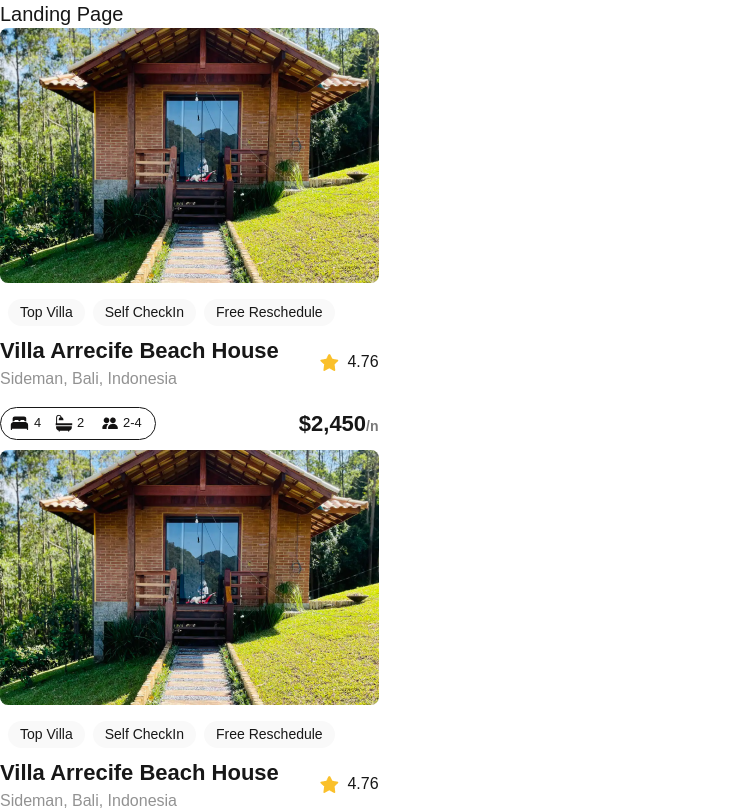
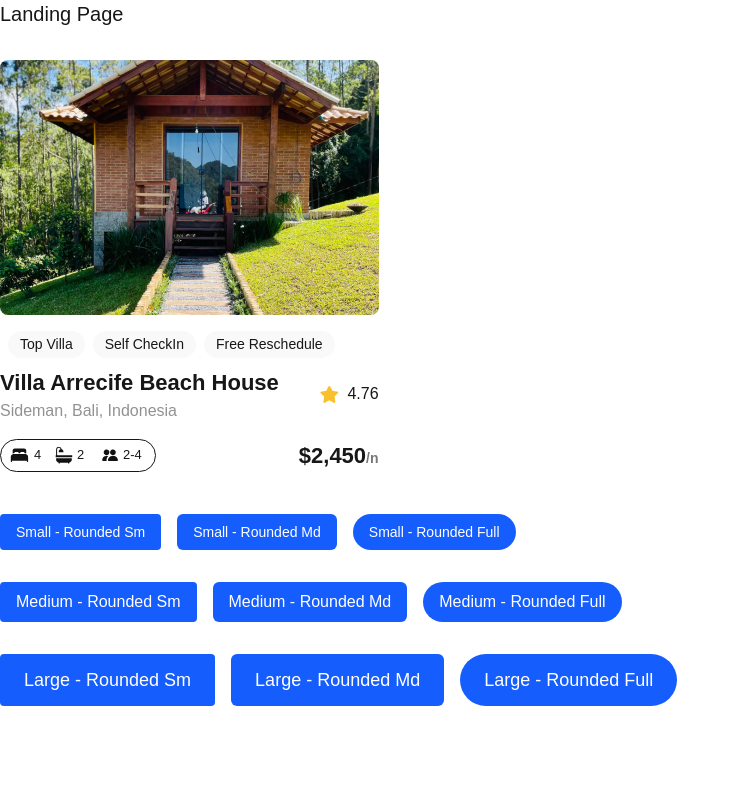
Before and after one commit to Anikhe00/alx-project-0x00-setup, a Next.js app in the folder alx-project-0x00/: page /landing in a window 1280 px wide. Shown: the top 810 px of the page, without its empty margins (0-740 px from the left). Built offline with nearby package versions, Linux system fonts and the light colour scheme.

Commit message:
Create the button component and the props

```diff
--- /dev/null
+++ b/alx-project-0x00/components/Button.tsx
@@ -0,0 +1,27 @@
+import { ButtonProps } from "@/interfaces";
+
+const Button: React.FC<ButtonProps> = ({
+  title,
+  size = "medium",
+  shape = "rounded-md",
+  className = "",
+}) => {
+  const baseStyles =
+    "px-4 py-2 font-medium text-white bg-blue-600 hover:bg-blue-700 transition-colors";
+
+  const sizeStyles: Record<string, string> = {
+    small: "text-sm px-3 py-1.5",
+    medium: "text-base px-4 py-2",
+    large: "text-lg px-6 py-3",
+  };
+
+  return (
+    <button
+      className={`${baseStyles} ${sizeStyles[size]} ${shape} ${className}`}
+    >
+      {title}
+    </button>
+  );
+};
+
+export default Button;
--- a/alx-project-0x00/interfaces/index.ts
+++ b/alx-project-0x00/interfaces/index.ts
@@ -1,3 +1,10 @@
 export interface PillProps {
   title: string;
 }
+
+export interface ButtonProps {
+  title: string;
+  size?: "small" | "medium" | "large";
+  shape?: "rounded-sm" | "rounded-md" | "rounded-full";
+  className?: string;
+}
--- a/alx-project-0x00/pages/landing.tsx
+++ b/alx-project-0x00/pages/landing.tsx
@@ -1,12 +1,43 @@
 import Card from "@/components/Card";
+import Button from "@/components/Button";
 
 const Landing: React.FC = () => {
   return (
-    <div>
+    <div className=" flex flex-col items-start justify-center gap-8">
       <h1 className=" text-xl font-extralight">Landing Page</h1>
       <Card />
-      <Card />
-      <Card />
+      {/* Small Buttons */}
+      <div className="flex gap-4">
+        <Button title="Small - Rounded Sm" size="small" shape="rounded-sm" />
+        <Button title="Small - Rounded Md" size="small" shape="rounded-md" />
+        <Button
+          title="Small - Rounded Full"
+          size="small"
+          shape="rounded-full"
+        />
+      </div>
+
+      {/* Medium Buttons */}
+      <div className="flex gap-4">
+        <Button title="Medium - Rounded Sm" size="medium" shape="rounded-sm" />
+        <Button title="Medium - Rounded Md" size="medium" shape="rounded-md" />
+        <Button
+          title="Medium - Rounded Full"
+          size="medium"
+          shape="rounded-full"
+        />
+      </div>
+
+      {/* Large Buttons */}
+      <div className="flex gap-4">
+        <Button title="Large - Rounded Sm" size="large" shape="rounded-sm" />
+        <Button title="Large - Rounded Md" size="large" shape="rounded-md" />
+        <Button
+          title="Large - Rounded Full"
+          size="large"
+          shape="rounded-full"
+        />
+      </div>
     </div>
   );
 };
```
